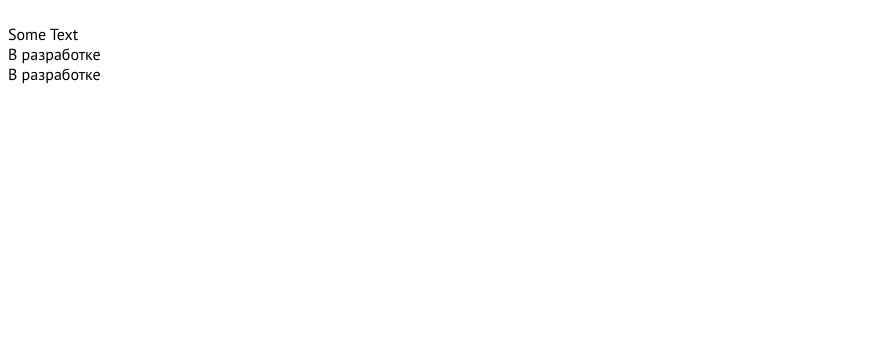
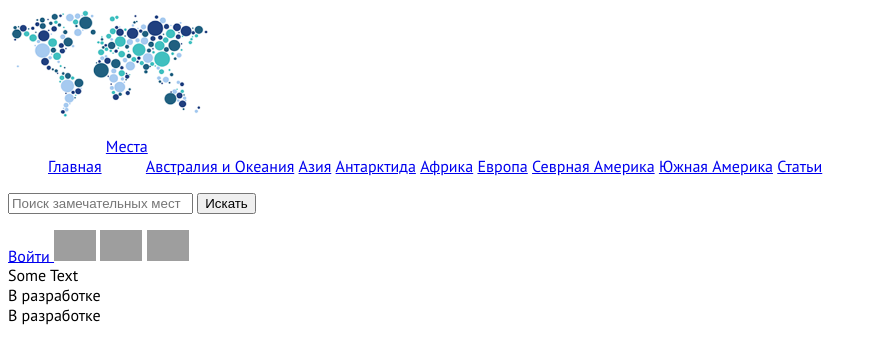
Before and after one commit to mak017/Project-Places, a plain HTML site: page public/index.html in a window 1280 px wide. Shown: the whole page, without its empty margins (0-876 px from the left). Drawn offline with Linux system fonts and the light colour scheme; grey boxes are pictures that could not be loaded.

Commit message:
added header cobtent and some css

```diff
--- /dev/null
+++ b/public/css/main-style.css
@@ -0,0 +1,18 @@
+* {
+-webkit-box-sizing: border-box;
+-moz-box-sizing: border-box;
+box-sizing: border-box;
+}
+#main-container {
+    font-family: 'PT Sans', Helvetica, sans-serif;
+}
+nav ul li {
+    list-style: none;
+    display: inline-block;
+}
+#header__logo {
+    width: 200px;
+}
+.header__scl-media-btn {
+    width: 42px;
+}
--- a/public/css/style.css
+++ /dev/null
@@ -1,6 +0,0 @@
-.container {
-    font-family: 'PT Sans', Helvetica, sans-serif;
-}
-nav li {
-    list-style: none;
-}
--- a/public/index.html
+++ b/public/index.html
@@ -1,22 +1,42 @@
 <html>
     <head>
         <title>Places — лучшие места на планете</title>
-        <link rel="stylesheet" href="style.css">
+        <link rel="stylesheet" href="css/main-style.css">
         <link href="https://fonts.googleapis.com/css?family=PT+Sans" rel="stylesheet">
         <meta charset="utf-8">
     </head>
     <body>
-        <div class="container">
-            <header>
-                <img src="">
+        <div id="main-container">
+            <header class="header">
+                <a href="index.html" title="Places &ndash; сайт лучших мест на планете"><img id="header__logo" src="images/logo2.png"></a>
                 <nav>
-                    <ul>
-                        <li></li>
-                        <li></li>
-                        <li></li>
-                        <li></li>
+                    <ul class="header">
+                        <li class="header"><a href="index.html">Главная</a></li>
+                        <li>
+                            <a href="#">Места</a>
+                            <ul>
+                                <li><a href="#">Австралия и Океания</a></li>
+                                <li><a href="#">Азия</a></li>
+                                <li><a href="#">Антарктида</a></li>
+                                <li><a href="#">Африка</a></li>
+                                <li><a href="#">Европа</a></li>
+                                <li><a href="#">Севрная Америка</a></li>
+                                <li><a href="#">Южная Америка</a></li>
+                            </ul>
+                        </li>
+                        <li><a href="#">Статьи</a></li>
                     </ul>
                 </nav>
+                <form action="#" class="search-form" method="GET">
+                    <input type="text" name="search-box" placeholder="Поиск замечательных мест">
+                    <button type="button">Искать</button>
+                </form>
+                <a href="#" class="btn">
+                    Войти
+                </a>
+                <a href="#"><img class="header__scl-media-btn" src="http://core1.staticworld.net/images/article/2013/04/facebook_home_logo_580-100034106-large.jpg" alt="Поделиться в Facebook"></a>
+                <a href="#"><img class="header__scl-media-btn" src="https://cdn3.iconfinder.com/data/icons/social-icons-5/607/Twitterbird.png" alt="Поделиться в Twitter"></a>
+                <a href="#"><img class="header__scl-media-btn" src="http://zebraptz.ru/img/social/b_vk.png" alt="Поделиться в VK"></a>
             </header>
             <section>
                Some Text
```
Also changed, not shown: README.md, public/images/logo2.png (added), public/images/logo2_with_title.png (added).
